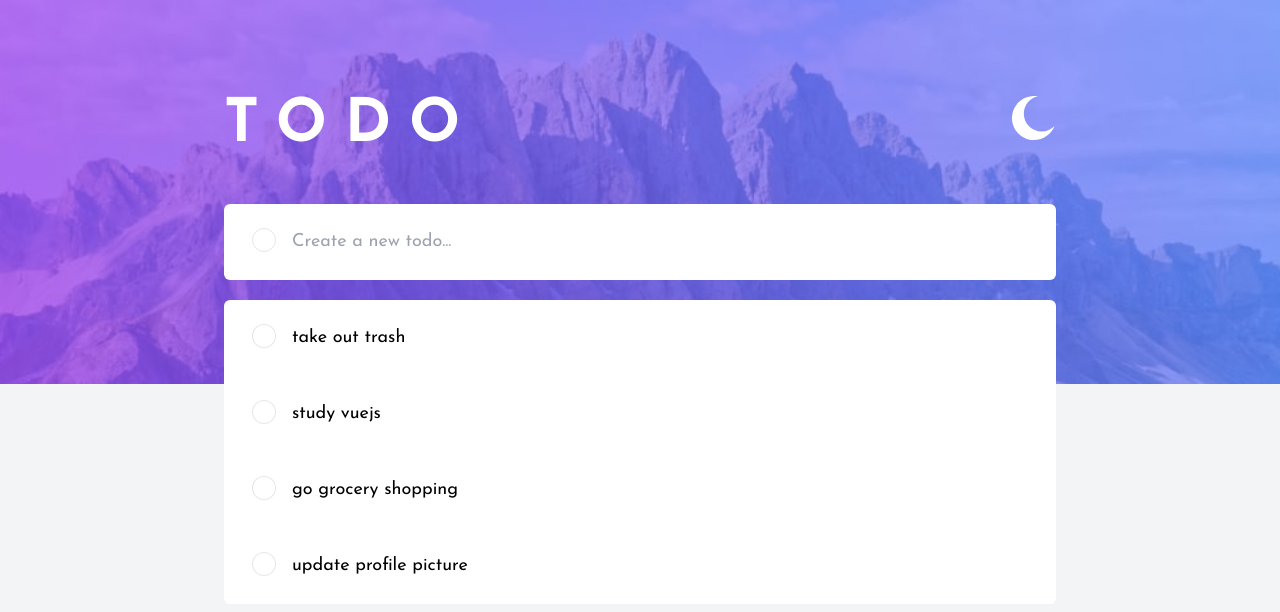
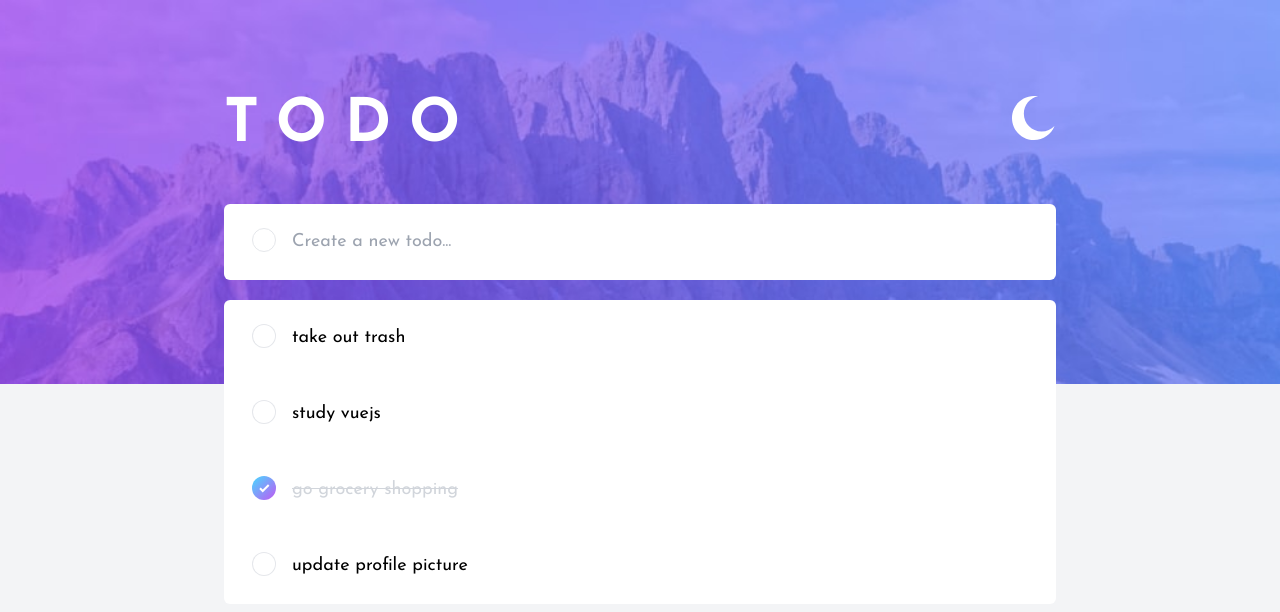
Before and after one commit to GabrielaMendes/vue-todo-list, a Vue app: page / in a window 1280 px wide. Shown: the top 612 px of the page. Built offline with nearby package versions, Linux system fonts and the light colour scheme.

Commit message:
turning todos into objects
Added 'completed' and 'id' properties
Changed methods to edit the list elements by id

```diff
--- a/src/App.vue
+++ b/src/App.vue
@@ -8,17 +8,37 @@ const addTodo = (newTodo) => {
   todoList.value.push(newTodo);
 };
 
-const removeTodo = (index) => {
-  console.log('removing')
-  todoList.value.splice(index, 1);
+const removeTodo = (id) => {
+  todoList.value = todoList.value.filter((todo) => todo.id !== id);
 };
+
+const toggleCompleted = (id) => {
+  const index = todoList.value.findIndex((todo) =>  todo.id === id)
+  todoList.value[index].completed = !todoList.value[index].completed;
+}
 
 // dumb data
 const todoList = ref([
-  "take out trash",
-  "study vuejs",
-  "go grocery shopping",
-  "update profile picture",
+  {
+    id: crypto.randomUUID(),
+    text: "take out trash",
+    completed: false,
+  },
+  {
+    id: crypto.randomUUID(),
+    text: "study vuejs",
+    completed: false,
+  },
+  {
+    id: crypto.randomUUID(),
+    text: "go grocery shopping",
+    completed: true,
+  },
+  {
+    id: crypto.randomUUID(),
+    text: "update profile picture",
+    completed: false,
+  },
 ]);
 </script>
 
@@ -40,11 +60,11 @@ const todoList = ref([
           <!-- Todo List -->
           <div class="mt-5 rounded-md bg-white">
             <TodoItem
-              v-for="(todo, i) in todoList"
-              :key="i"
+              v-for="todo in todoList"
+              :key="todo.id"
               :todo="todo"
-              :index="i"
-              @remove-todo="removeTodo(i)"
+              @remove-todo="removeTodo(todo.id)"
+              @toggle-completed="toggleCompleted(todo.id)"
             />
           </div>
         </main>
--- a/src/components/NewTodo.vue
+++ b/src/components/NewTodo.vue
@@ -1,5 +1,5 @@
 <script setup>
-import { ref, computed, defineEmits } from "vue";
+import { ref, computed } from "vue";
 
 const newTodo = ref("");
 const validTodo = computed(() => {
--- a/src/components/TodoItem.vue
+++ b/src/components/TodoItem.vue
@@ -4,17 +4,19 @@ import { getWidth } from '@/utils'
 
 const props = defineProps({
   todo: {
-    type: String,
+    type: Object,
     required: true,
   }
 });
 
 const removeVisible = ref(false);
 const checkHover = ref(false);
-const checked = ref(false);
+const checked = ref(props.todo.completed);
 
+const emit = defineEmits(["toggleCompleted", "removeTodo"]);
 const toggleChecked = () => {
   checked.value = !checked.value;
+  emit('toggleCompleted');
 };
 
 const applyGradient = () => {
@@ -53,11 +55,10 @@ const applyGradient = () => {
       @keyup.enter="toggleChecked"
     />
 
-    <p :class="checked ? 'line-through text-gray-300' : ''">{{ props.todo }}</p>
+    <p :class="checked ? 'line-through text-gray-300' : ''">{{ props.todo.text }}</p>
     <button
       type="button"
       @click.prevent="$emit('removeTodo')"
-      @keypressed.enter="$emit('removeTodo')"
       @focus="removeVisible = true"
       @blur="removeVisible = false"
       class="self-center ml-auto focus:outline-none"
```
